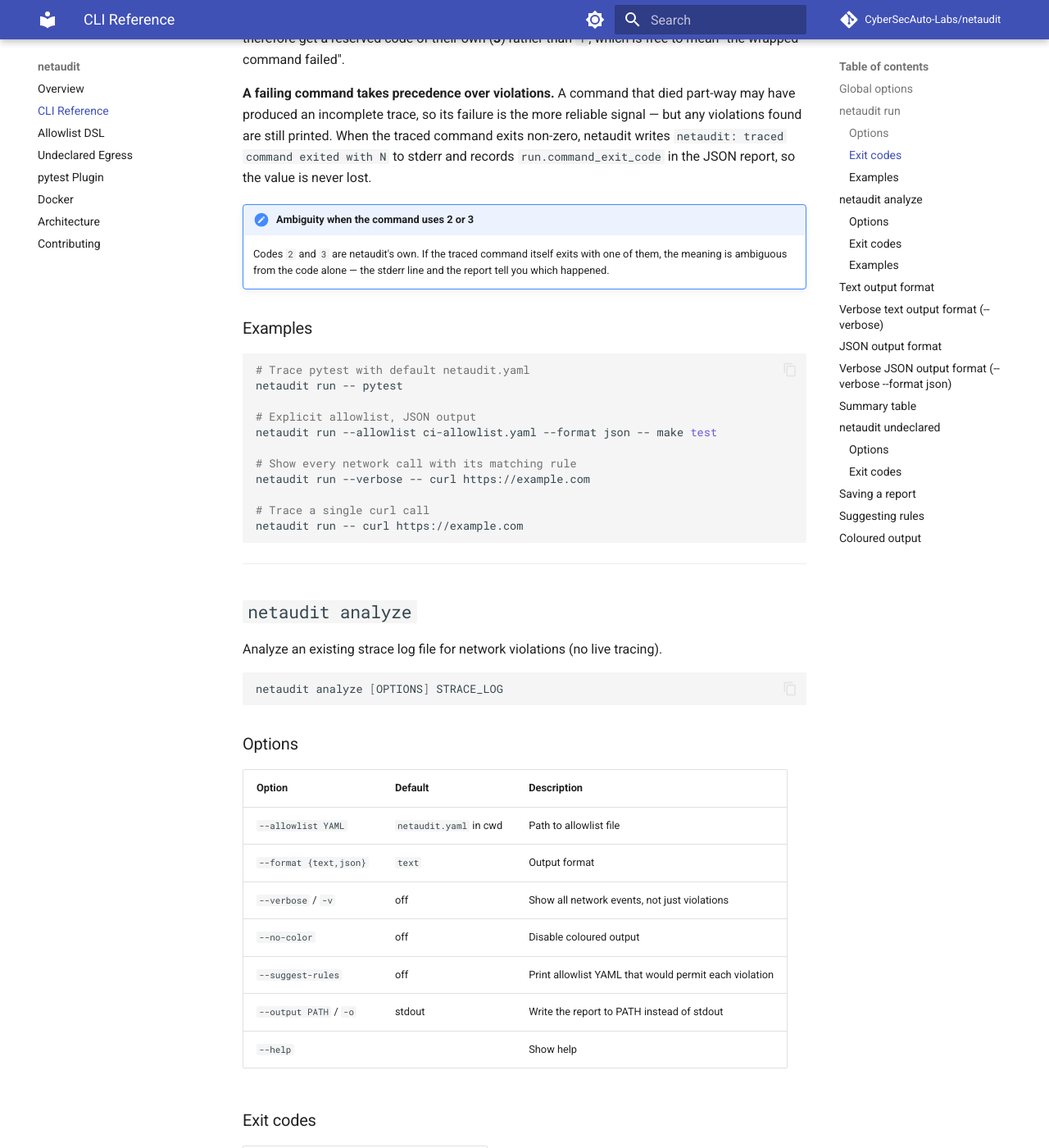
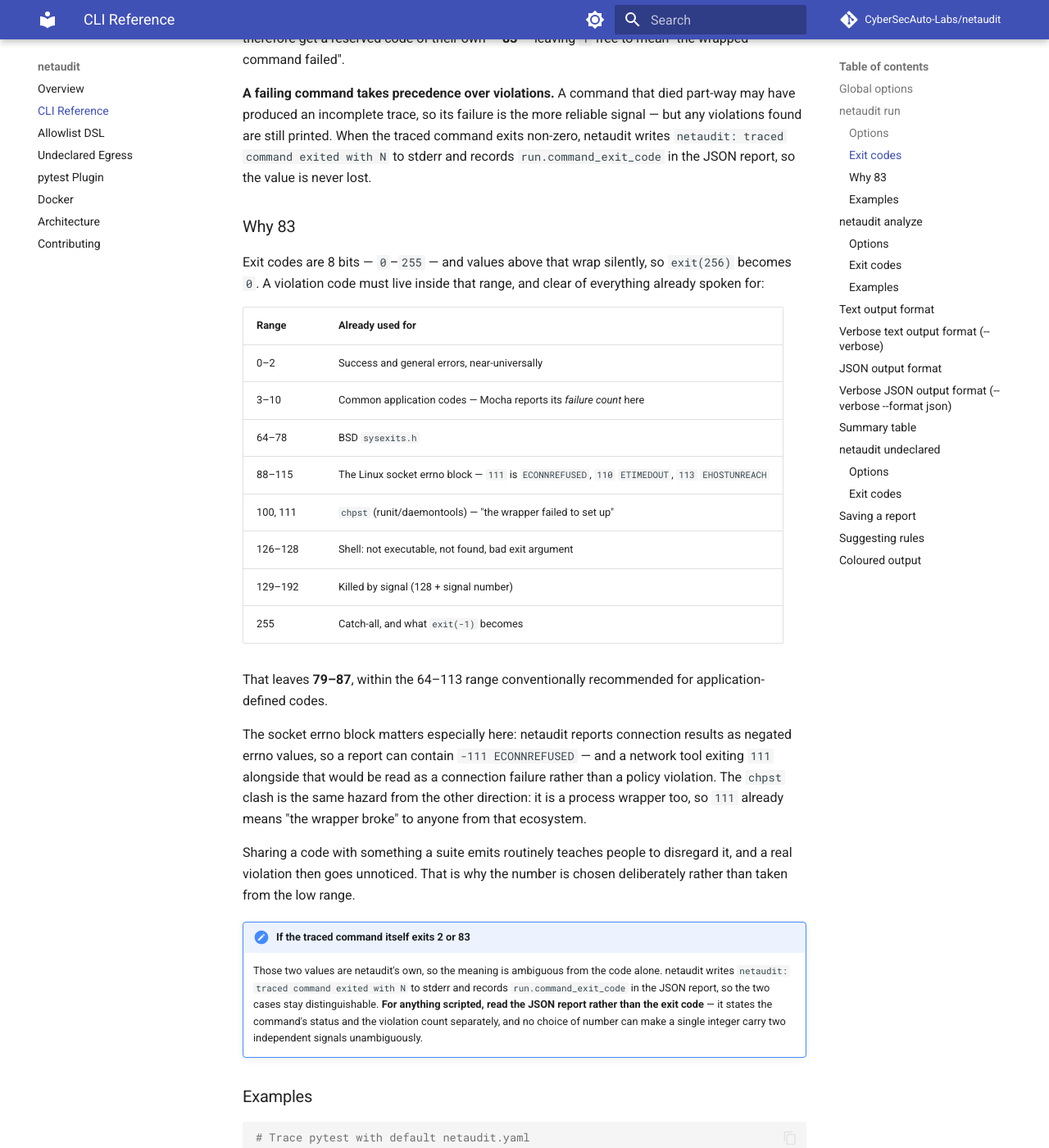
Before and after one commit to CyberSecAuto-Labs/netaudit, an MkDocs documentation site: the page built from docs/cli-reference.md, in a window 1280 px wide and 1400 px high, scrolled down 1426 px. Shown: the whole window at 82% size. Built offline with MkDocs 1.6.1 and Material for MkDocs 9.7.7, drawn with Linux system fonts in a browser that asks for light colours; comment, search, counter and statistics services are not loaded.

Commit message:
docs: explain why the violation exit code avoids the socket errno range

```diff
--- a/docs/cli-reference.md
+++ b/docs/cli-reference.md
@@ -39,12 +39,12 @@
 |------|---------|
 | 0 | Command succeeded and made no unallowed connections |
 | 2 | `strace` binary not found on PATH |
-| 3 | Command succeeded, but unallowed connections were detected |
+| 83 | Command succeeded, but unallowed connections were detected |
 | *other* | The traced command's own exit code, passed through unchanged |
 
 `run` wraps another process, so most of the exit-code space belongs to that process.
-Violations therefore get a reserved code of their own (**3**) rather than `1`, which is
-free to mean "the wrapped command failed".
+Violations therefore get a reserved code of their own — **83** — leaving `1` free to mean
+"the wrapped command failed".
 
 **A failing command takes precedence over violations.** A command that died part-way may
 have produced an incomplete trace, so its failure is the more reliable signal — but any
@@ -52,10 +52,43 @@
 writes `netaudit: traced command exited with N` to stderr and records
 `run.command_exit_code` in the JSON report, so the value is never lost.
 
-!!! note "Ambiguity when the command uses 2 or 3"
-    Codes `2` and `3` are netaudit's own. If the traced command itself exits with one of
-    them, the meaning is ambiguous from the code alone — the stderr line and the report
-    tell you which happened.
+### Why 83
+
+Exit codes are 8 bits — `0`–`255` — and values above that wrap silently, so `exit(256)`
+becomes `0`. A violation code must live inside that range, and clear of everything already
+spoken for:
+
+| Range | Already used for |
+|-------|------------------|
+| 0–2 | Success and general errors, near-universally |
+| 3–10 | Common application codes — Mocha reports its *failure count* here |
+| 64–78 | BSD `sysexits.h` |
+| 88–115 | The Linux socket errno block — `111` is `ECONNREFUSED`, `110` `ETIMEDOUT`, `113` `EHOSTUNREACH` |
+| 100, 111 | `chpst` (runit/daemontools) — "the wrapper failed to set up" |
+| 126–128 | Shell: not executable, not found, bad exit argument |
+| 129–192 | Killed by signal (128 + signal number) |
+| 255 | Catch-all, and what `exit(-1)` becomes |
+
+That leaves **79–87**, within the 64–113 range conventionally recommended for
+application-defined codes.
+
+The socket errno block matters especially here: netaudit reports connection results as
+negated errno values, so a report can contain `-111 ECONNREFUSED` — and a network tool
+exiting `111` alongside that would be read as a connection failure rather than a policy
+violation. The `chpst` clash is the same hazard from the other direction: it is a process
+wrapper too, so `111` already means "the wrapper broke" to anyone from that ecosystem.
+
+Sharing a code with something a suite emits routinely teaches people to disregard it, and
+a real violation then goes unnoticed. That is why the number is chosen deliberately rather
+than taken from the low range.
+
+!!! note "If the traced command itself exits 2 or 83"
+    Those two values are netaudit's own, so the meaning is ambiguous from the code alone.
+    netaudit writes `netaudit: traced command exited with N` to stderr and records
+    `run.command_exit_code` in the JSON report, so the two cases stay distinguishable.
+    **For anything scripted, read the JSON report rather than the exit code** — it states
+    the command's status and the violation count separately, and no choice of number can
+    make a single integer carry two independent signals unambiguously.
 
 ### Examples
 
```
Also changed, not shown: README.md (+1 -1 lines), docs/architecture.md (+1 -1 lines), docs/index.md (+1 -1 lines).
